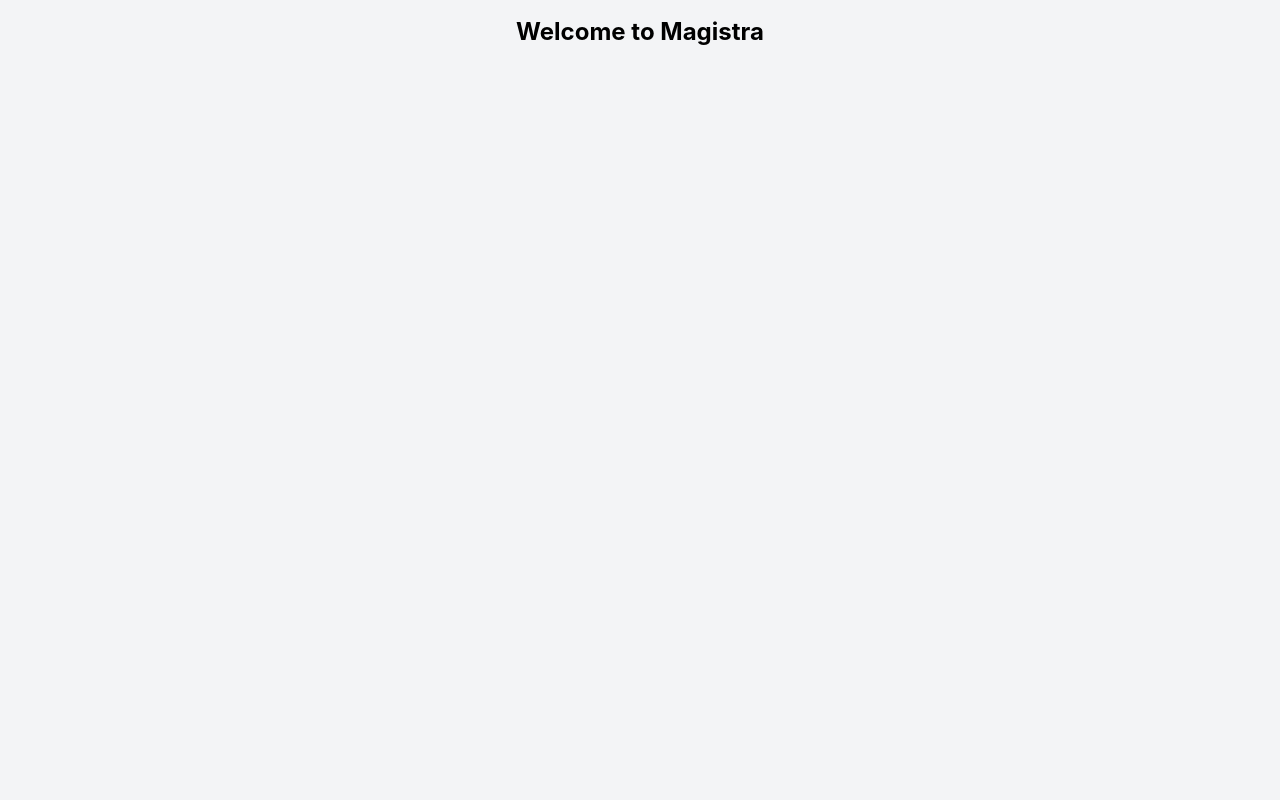
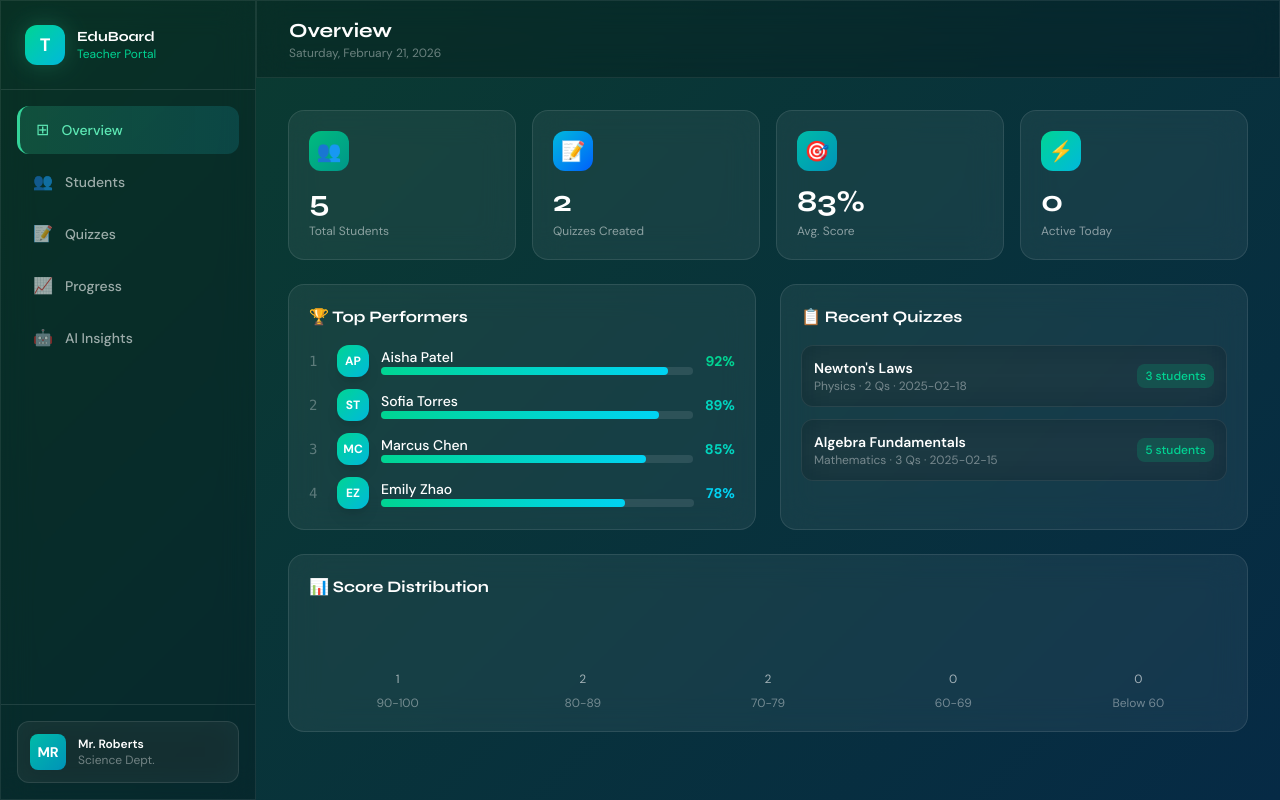
Before and after one commit to Kishore-Student/Magistra, a React (Vite) app in the folder client/: page / in a window 1280 px wide. Built offline with nearby package versions, Linux system fonts and the light colour scheme.

Commit message:
Refactor App component to implement routing with react-router-dom

```diff
--- a/client/src/App.jsx
+++ b/client/src/App.jsx
@@ -1,8 +1,15 @@
+import { Routes , Route} from "react-router-dom";
+import TeacherDashboard from "./pages/Teacher/TDashborad";
+import SignIn from "./pages/SignIn";
+import SignUp from "./pages/SignUp";
+
 function App() {
   return(
-  <div className="bg-gray-100 min-h-screen">
-    <h1 className="text-2xl font-bold text-center py-4">Welcome to Magistra</h1>
-  </div>
+      <Routes>
+        <Route path="/" element={<TeacherDashboard />} />
+        <Route path="/signin" element={<SignIn />} />
+        <Route path="/signup" element={<SignUp />} />
+      </Routes>
   );
 }
 
```
